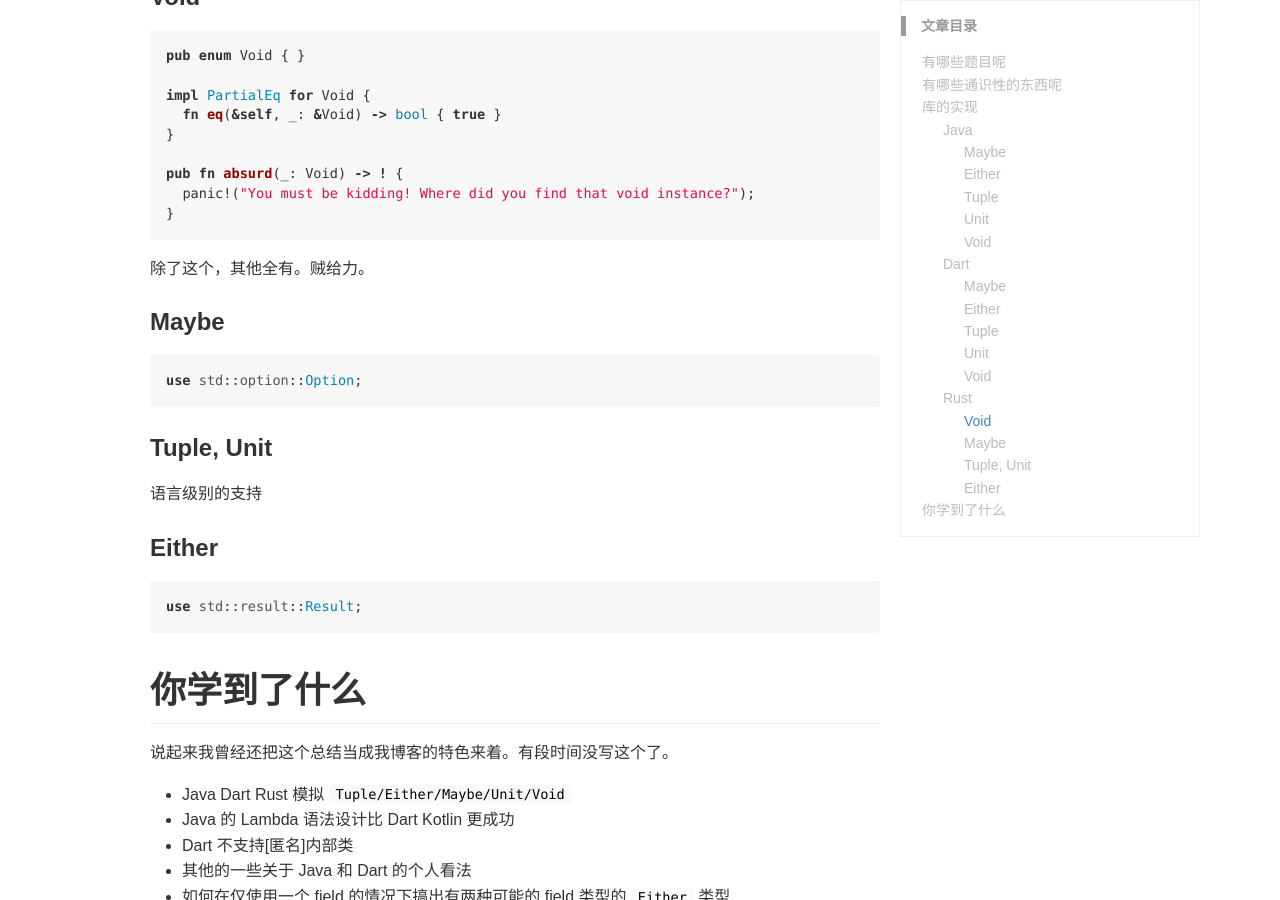
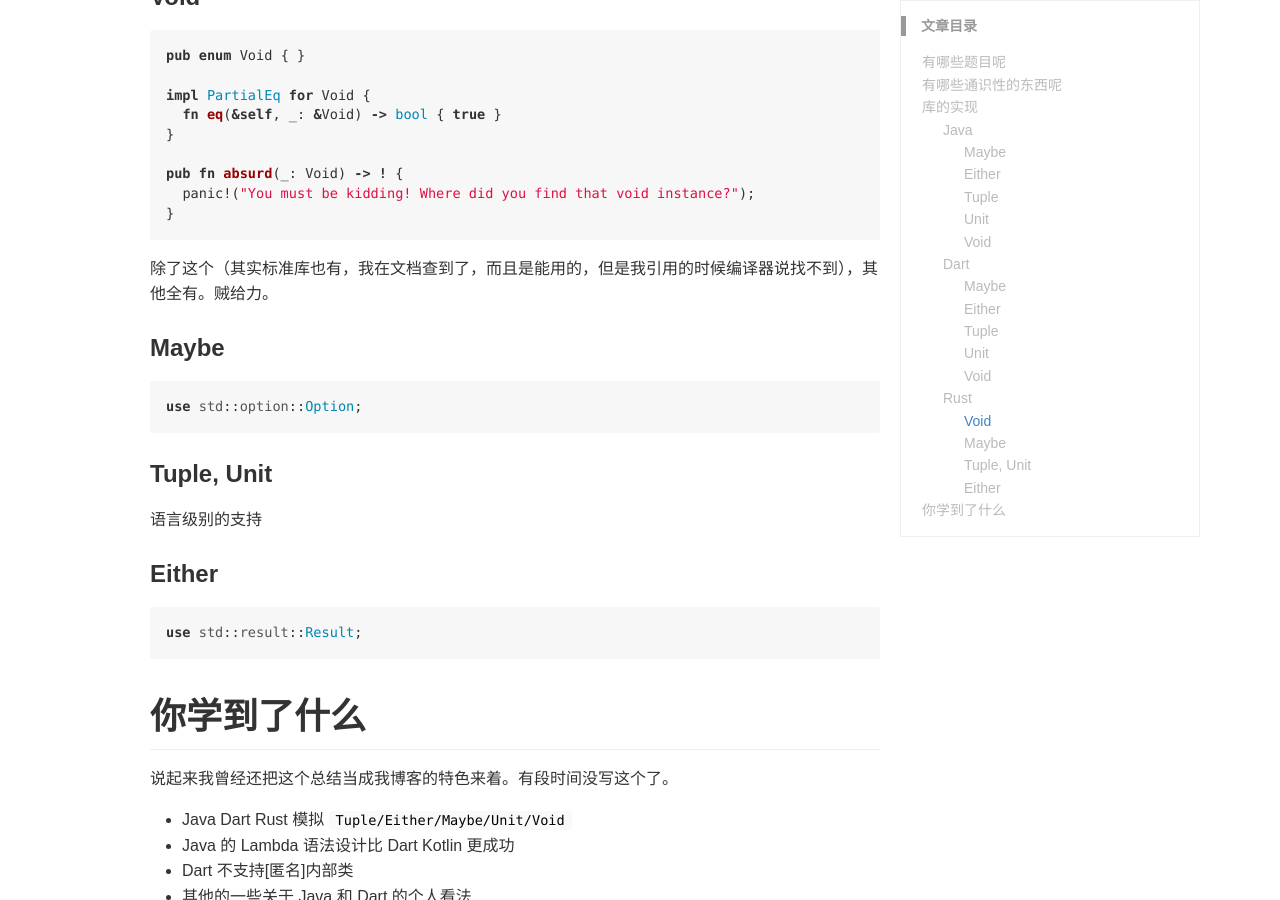
Before and after one commit to anqurvanillapy/ice1000.github.io, a Jekyll site: the page built from _posts/Haskell/2017-7-5-TranslatingHaskell.md, in a window 1280 px wide and 900 px high, scrolled down 6737 px. Built offline with Jekyll 4.4.1, drawn with Linux system fonts in a browser that asks for light colours.

Commit message:
add new blog 666

````diff
--- a/_posts/Haskell/2017-7-5-TranslatingHaskell.md
+++ b/_posts/Haskell/2017-7-5-TranslatingHaskell.md
@@ -313,7 +313,7 @@ pub fn absurd(_: Void) -> ! {
 }
 ```
 
-除了这个，其他全有。贼给力。
+除了这个（其实标准库也有，我在文档查到了，而且是能用的，但是我引用的时候编译器说找不到），其他全有。贼给力。
 
 ### Maybe
 
````
